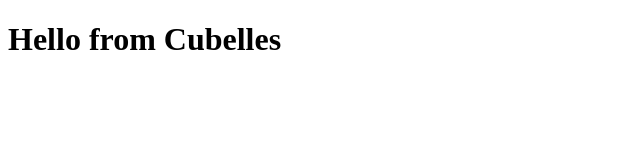
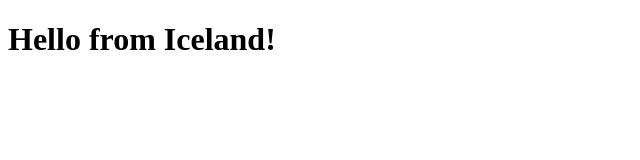
Before and after one commit to jordipoch/git-workshop, a plain HTML site: page index.html in a window 1280 px wide. Shown: the full height of the page, 0-640 px from the left. Drawn offline with Linux system fonts and the light colour scheme.

Commit message:
Changed title to Iceland

```diff
--- a/index.html
+++ b/index.html
@@ -4,6 +4,6 @@
     <title>Hello, World!</title>
   </head>
   <body>
-    <h1>Hello from Cubelles</h1>
+    <h1>Hello from Iceland!</h1>
   </body>
 </html>
```
